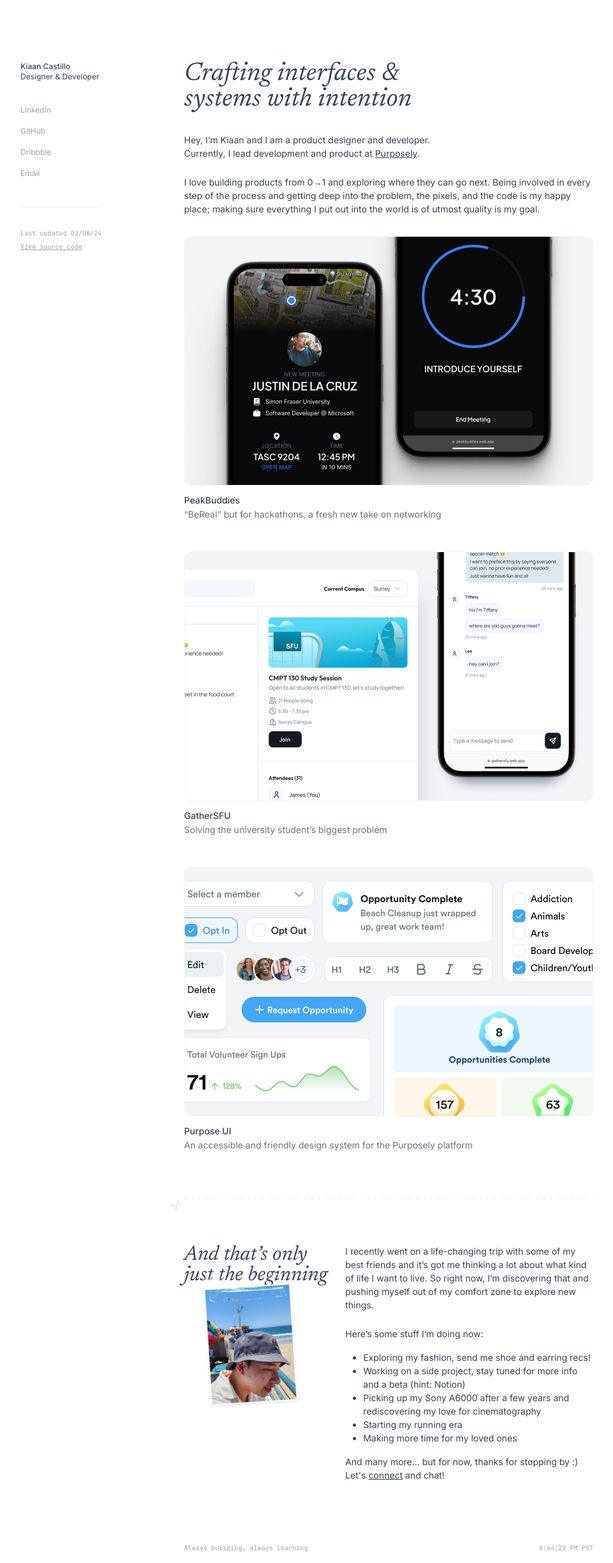
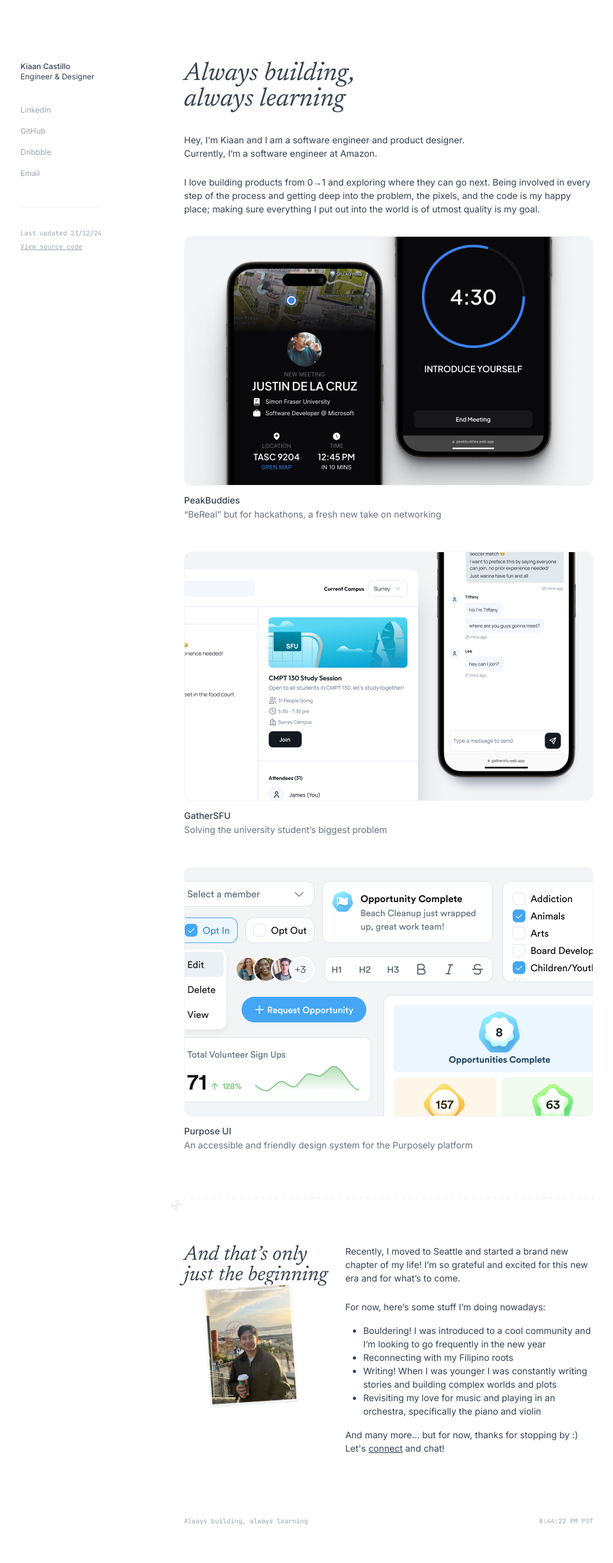
Before and after one commit to KiaanCastillo/kiaancastillo.github.io, a React (Vite) app: page / in a window 1280 px wide. Shown: the whole page at 64% size, without its empty margins (32-991 px from the left). After the commit the page ends 2401 px from the top, so only its background shows below. Built offline with nearby package versions, Linux system fonts and the light colour scheme.

Commit message:
Update content

```diff
--- a/src/App.tsx
+++ b/src/App.tsx
@@ -42,7 +42,7 @@ function App() {
         header={
           <header>
             <h2 className="text-xs font-medium">Kiaan Castillo</h2>
-            <p className="text-xs">Designer & Developer</p>
+            <p className="text-xs">Engineer & Designer</p>
           </header>
         }
         links={NAV_BAR_ITEMS}
@@ -50,7 +50,7 @@ function App() {
         footer={
           <section>
             <p className="font-mono text-gray-400 text-[0.63rem] hidden lg:block mb-1 ">
-              Last updated 02/08/24
+              Last updated 23/12/24
             </p>
             <a
               href="https://github.com/KiaanCastillo/kiaancastillo.github.io"
@@ -65,21 +65,13 @@ function App() {
       <ContentContainer>
         <section className="opacity-0 animate-blur-in [--blur-delay:50ms] mb-8">
           <h1 className="font-serif italic mb-8 text-[2.5rem]">
-            Crafting interfaces & <br />
-            systems with intention
+            Always building, <br />
+            always learning
           </h1>
-          <p>Hey, I’m Kiaan and I am a product designer and developer.</p>
-          <p className="mb-6">
-            Currently, I lead development and product at{" "}
-            <a
-              href="https://purposely.co"
-              target="_blank"
-              className="underline hover:text-gray-500 transition-colors duration-100 ease-in-out"
-            >
-              Purposely
-            </a>
-            .
+          <p>
+            Hey, I’m Kiaan and I am a software engineer and product designer.
           </p>
+          <p className="mb-6">Currently, I’m a software engineer at Amazon.</p>
           <p>
             I love building products from 0→1 and exploring where they can go
             next. Being involved in every step of the process and getting deep
@@ -126,24 +118,25 @@ function App() {
           </section>
           <section>
             <p className="mb-6">
-              I recently went on a life-changing trip with some of my best
-              friends and it’s got me thinking a lot about what kind of life I
-              want to live. So right now, I’m discovering that and pushing
-              myself out of my comfort zone to explore new things.
+              Recently, I moved to Seattle and started a brand new chapter of my
+              life! I’m so grateful and excited for this new era and for what’s
+              to come.
             </p>
-            <p>Here’s some stuff I’m doing now:</p>
+            <p>For now, here’s some stuff I’m doing nowadays:</p>
             <ul className=" list-disc text-sm ml-7 mt-4">
-              <li>Exploring my fashion, send me shoe and earring recs! </li>
               <li>
-                Working on a side project, stay tuned for more info and a beta
-                (hint: Notion)
+                Bouldering! I was introduced to a cool community and I’m looking
+                to go frequently in the new year
+              </li>
+              <li>Reconnecting with my Filipino roots</li>
+              <li>
+                Writing! When I was younger I was constantly writing stories and
+                building complex worlds and plots
               </li>
               <li>
-                Picking up my Sony A6000 after a few years and rediscovering my
-                love for cinematography
+                Revisiting my love for music and playing in an orchestra,
+                specifically the piano and violin
               </li>
-              <li>Starting my running era</li>
-              <li>Making more time for my loved ones</li>
             </ul>
             <p className="mt-4">
               And many more... but for now, thanks for stopping by :) Let's{" "}
```
Also changed, not shown: src/assets/portrait-kiaan.png.
